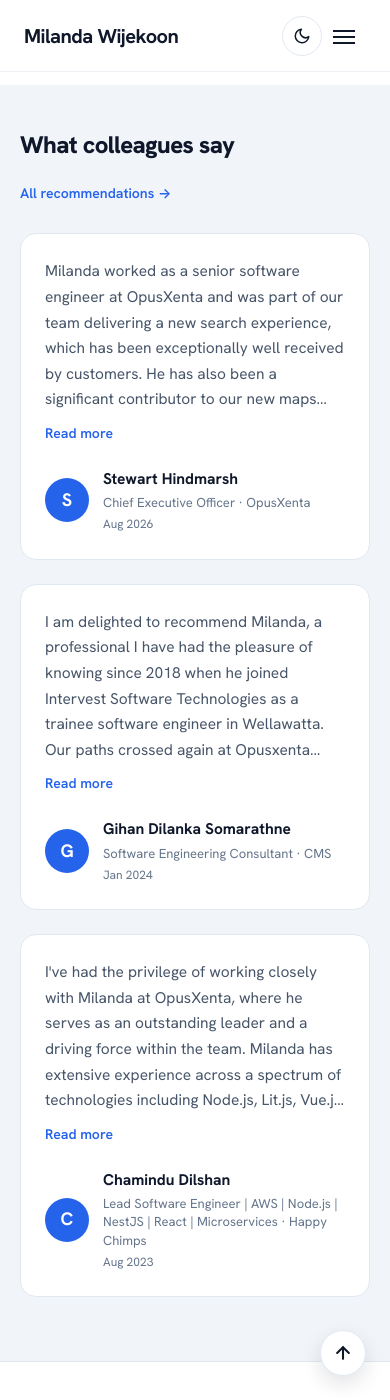
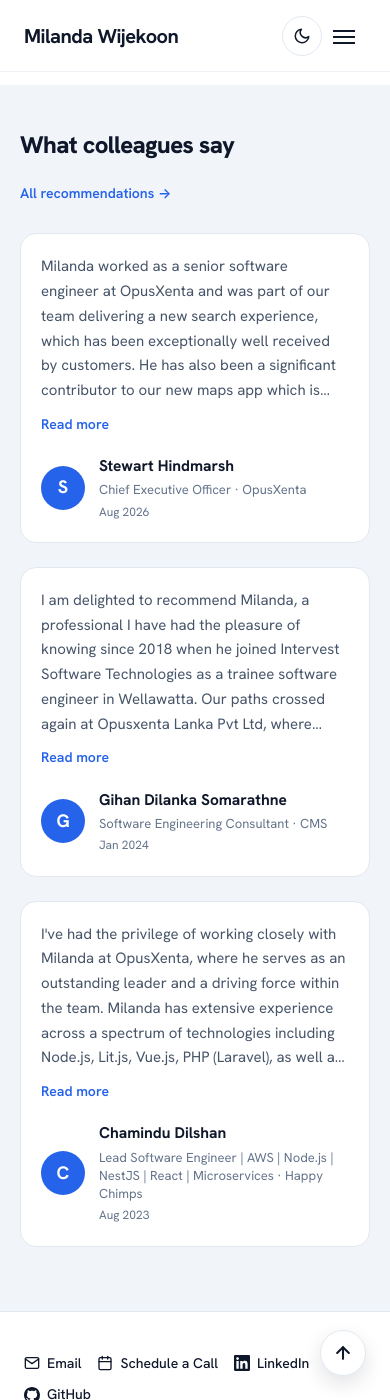
Before and after one commit to milandawijekoon/milandawijekoon.github.io, a Jekyll site: the page built from index.html, in a window 390 px wide and 1400 px high, scrolled down 4343 px. Built offline with Jekyll 4.4.1, drawn with Linux system fonts in a browser that asks for light colours.

Commit message:
Fix responsive issue

```diff
--- a/assets/css/main.css
+++ b/assets/css/main.css
@@ -861,8 +861,8 @@ footer.site-footer{border-top:1px solid var(--border);padding:40px max(4%,24px);
 }
 
 /* Recommendations */
-.rec-grid{display:grid;grid-template-columns:repeat(auto-fit,minmax(300px,1fr));gap:24px;align-items:start;}
-.rec-card{margin:0;display:flex;flex-direction:column;gap:20px;padding:24px;background:var(--surface);border:1px solid var(--border);border-radius:16px;}
+.rec-grid{display:grid;grid-template-columns:repeat(auto-fit,minmax(min(100%,300px),1fr));gap:24px;align-items:start;}
+.rec-card{margin:0;min-width:0;display:flex;flex-direction:column;gap:20px;padding:24px;background:var(--surface);border:1px solid var(--border);border-radius:16px;}
 .rec-quote{margin:0;}
 .rec-text{margin:0;font-size:1.55rem;line-height:1.65;color:var(--midgrey);}
 .rec-text.is-clamped{display:-webkit-box;-webkit-box-orient:vertical;-webkit-line-clamp:6;line-clamp:6;overflow:hidden;}
@@ -875,3 +875,4 @@ footer.site-footer{border-top:1px solid var(--border);padding:40px max(4%,24px);
 .rec-role{font-size:1.3rem;line-height:1.4;color:var(--secondary-text);}
 .rec-date{font-size:1.2rem;color:var(--secondary-text);}
 .rec-more{margin-top:28px;}
+@media (max-width:480px){.rec-card{padding:20px;gap:16px;}.rec-text{font-size:1.5rem;}.rec-role{overflow-wrap:anywhere;}}
```
